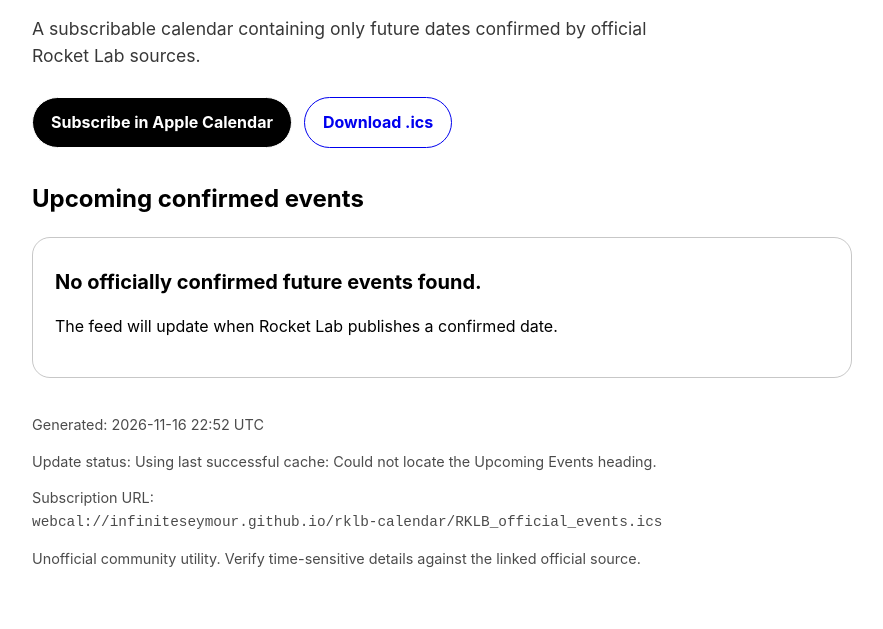
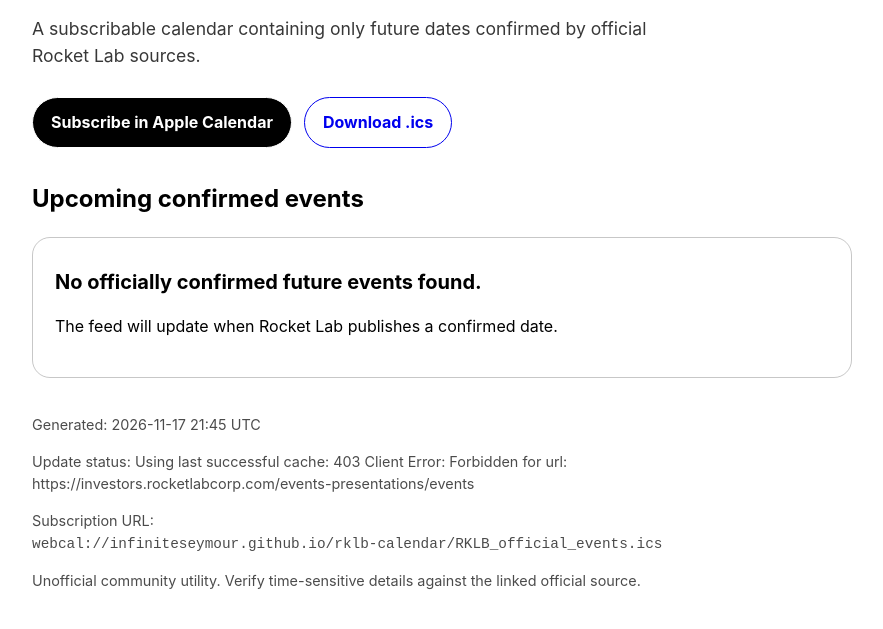
Before and after one commit to infiniteseymour/rklb-calendar, a plain HTML site: page docs/index.html in a window 1280 px wide. Shown: the part 225-854 px from the top of the page, without its empty margins (198-1081 px from the left). Drawn offline with Linux system fonts and the light colour scheme.

Commit message:
chore: update RKLB calendar

```diff
--- a/docs/index.html
+++ b/docs/index.html
@@ -79,8 +79,8 @@
   </main>
 
   <footer class="meta">
-    <p>Generated: 2026-11-16 22:52 UTC</p>
-    <p>Update status: Using last successful cache: Could not locate the Upcoming Events heading.</p>
+    <p>Generated: 2026-11-17 21:45 UTC</p>
+    <p>Update status: Using last successful cache: 403 Client Error: Forbidden for url: https://investors.rocketlabcorp.com/events-presentations/events</p>
     <p>
       Subscription URL:<br>
       <code>webcal://infiniteseymour.github.io/rklb-calendar/RKLB_official_events.ics</code>
```
